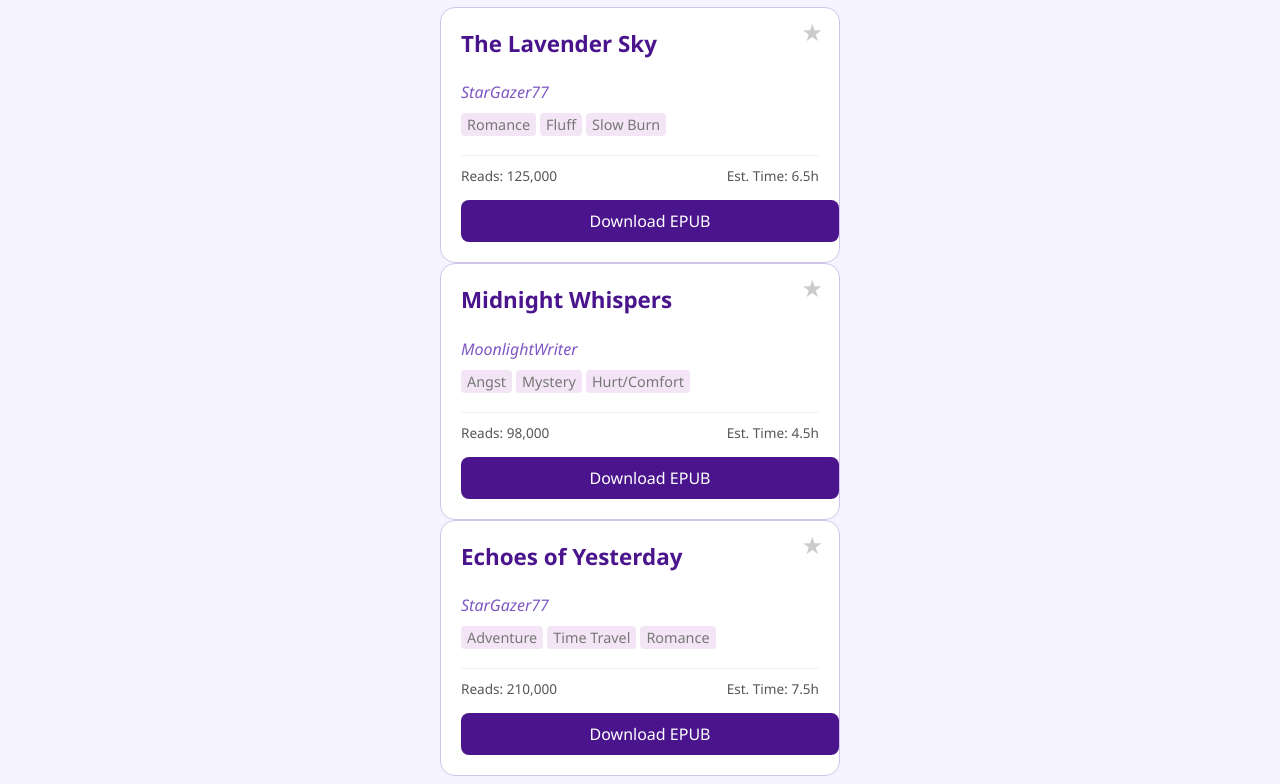
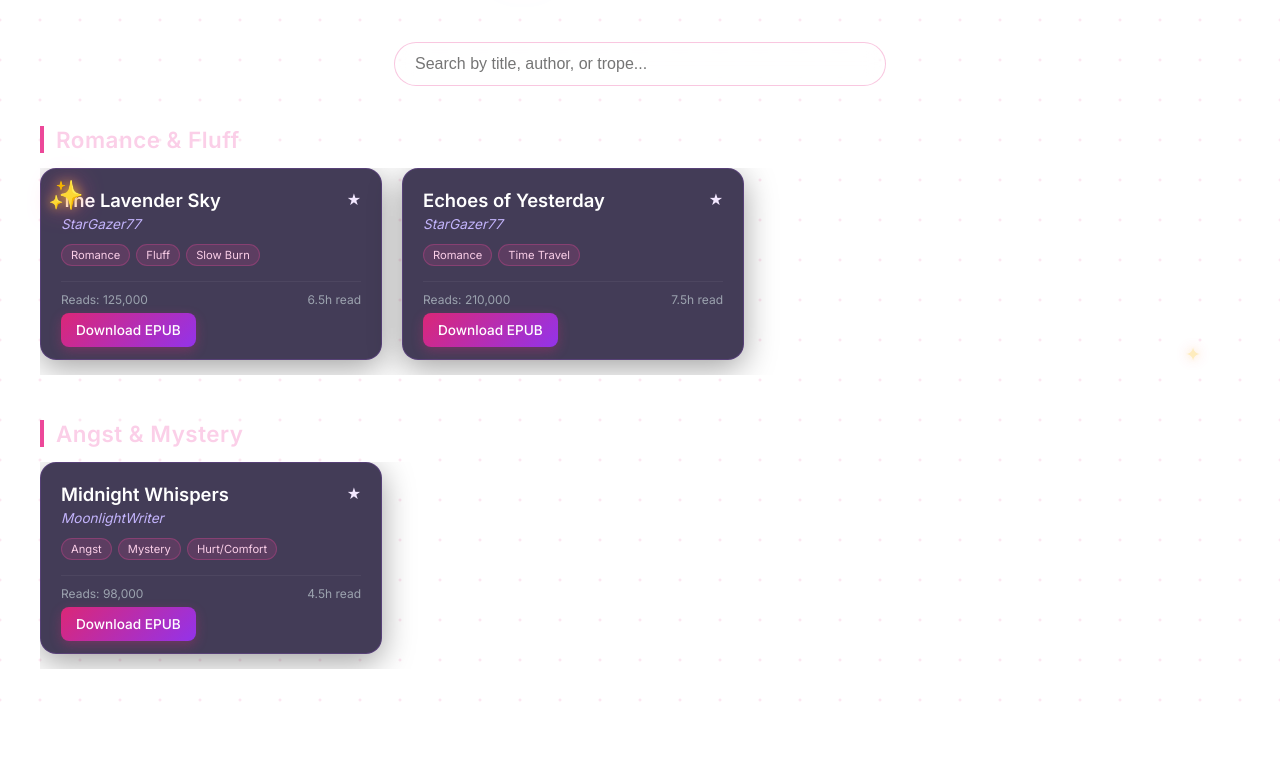
Before and after one commit to emilyehahr-pixel/emilys-internet-archive, a plain HTML site: page index.html in a window 1280 px wide. Shown: the part 180-964 px from the top of the page. After the commit the page ends 914 px from the top, so only its background shows below. Drawn offline with Linux system fonts and the light colour scheme.

Commit message:
Update index.html

```diff
--- a/index.html
+++ b/index.html
@@ -4,396 +4,337 @@
     <meta charset="UTF-8">
     <meta name="viewport" content="width=device-width, initial-scale=1.0">
     <title>Fanfiction Archive</title>
+    <!-- Importing a gorgeous high-end girly cursive font -->
+    <link href="https://fonts.googleapis.com/css2?family=Pacifico&family=Inter:wght@300;400;500;600&display=swap" rel="stylesheet">
     <style>
-        /* --- Pastel Purple Theme & Girly Styling --- */
         :root {
-            --bg-color: #f5f3ff; /* Very light lavender */
-            --text-color: #4a148c; /* Deep purple text */
-            --card-bg: #ffffff; /* White cards */
-            --accent-color: #d1c4e9; /* Lighter purple accents */
-            --star-color: #fbc02d; /* Yellow star color */
-            --font-family: 'Segoe UI', Tahoma, Geneva, Verdana, sans-serif;
+            --bg-color: #0f0c1b;
+            --container-bg: rgba(25, 20, 40, 0.75);
+            --text-color: #f3e8ff;
+            --muted-text: #c4b5fd;
+            --card-bg: rgba(35, 27, 58, 0.85);
+            --accent-color: #ec4899;
+            --accent-glow: rgba(236, 72, 153, 0.4);
+            --star-color: #fbbf24;
+            --font-main: 'Inter', sans-serif;
+            --font-cursive: 'Pacifico', cursive;
         }
 
         body {
-            font-family: var(--font-family);
-            background-color: var(--bg-color);
+            font-family: var(--font-main);
+            background-color: var--bg-color;
+            background-image:
+                radial-gradient(white, rgba(255,255,255,0.15) 1px, transparent 1px),
+                radial-gradient(rgba(236, 72, 153, 0.2), rgba(255,255,255,0) 2px, transparent 2px);
+            background-size: 55px 55px, 40px 40px;
+            background-position: 0 0, 20px 20px;
             color: var(--text-color);
             margin: 0;
             padding: 20px;
+            overflow-x: hidden;
+        }
+
+        /* 2008 Retro Sparkle Stars */
+        .star-decoration {
+            position: fixed;
+            color: var(--star-color);
+            font-size: 24px;
+            text-shadow: 0 0 10px var(--star-color), 0 0 20px var(--accent-color);
+            animation: twinkle 2s infinite ease-in-out;
+            z-index: 999;
+            pointer-events: none;
+        }
+        @keyframes twinkle {
+            0%, 100% { opacity: 0.3; transform: scale(0.8); }
+            50% { opacity: 1; transform: scale(1.2); }
         }
 
         header {
             text-align: center;
-            margin-bottom: 30px;
+            padding: 40px 20px 20px;
             position: relative;
         }
 
-        header h1 {
+        h1 {
+            font-family: var(--font-cursive);
+            font-size: 3.5rem;
+            color: #f472b6;
             margin: 0;
-            display: inline-block;
-            font-size: 3em;
+            text-shadow: 0 0 20px rgba(244, 114, 182, 0.6), 0 0 40px rgba(168, 85, 247, 0.4);
+            letter-spacing: 1px;
         }
 
-        /* Yellow Stars Decoration */
-        header::before, header::after {
-            content: '★';
-            color: var(--star-color);
-            font-size: 2em;
-            position: absolute;
-            top: -10px;
+        .subtitle {
+            color: var(--muted-text);
+            font-size: 0.95rem;
+            margin-top: 5px;
+            text-transform: uppercase;
+            letter-spacing: 2px;
         }
-        header::before { left: 10px; transform: rotate(-15deg); }
-        header::after { right: 10px; transform: rotate(15deg); }
 
-        /* --- Search & Filter Bar --- */
+        /* Search & Filters */
         .controls-container {
+            max-width: 800px;
+            margin: 20px auto 40px;
             display: flex;
+            gap: 15px;
             justify-content: center;
-            gap: 15px;
-            margin-bottom: 30px;
             flex-wrap: wrap;
         }
 
         input[type="text"] {
-            padding: 10px;
-            border: 2px solid var(--accent-color);
-            border-radius: 20px;
-            width: 300px;
-            font-family: inherit;
+            width: 100%;
+            max-width: 450px;
+            padding: 12px 20px;
+            background: rgba(255, 255, 255, 0.05);
+            border: 1px solid rgba(236, 72, 153, 0.3);
+            border-radius: 30px;
+            color: var(--text-color);
+            font-size: 1rem;
+            outline: none;
+            backdrop-filter: blur(10px);
+            transition: all 0.3s ease;
         }
 
-        .filter-btn {
-            padding: 10px 20px;
-            background-color: var(--accent-color);
-            color: var(--text-color);
-            border: none;
-            border-radius: 20px;
-            cursor: pointer;
-            font-family: inherit;
-        }
-        .filter-btn:hover { background-color: #b39ddb; }
-
-        /* --- Tag Filter Panel (Hidden by Default) --- */
-        #tag-panel {
-            display: none;
-            background-color: #ede7f6;
-            padding: 15px;
-            border-radius: 10px;
-            margin-bottom: 20px;
-            text-align: center;
-        }
-        .tag-checkbox { margin: 5px; }
-
-        /* --- Story Grid Layout --- */
-        #archive-grid {
-            display: grid;
-            grid-template-columns: repeat(auto-fill, minmax(300px, 1fr));
-            gap: 20px;
+        input[type="text"]:focus {
+            border-color: var(--accent-color);
+            box-shadow: 0 0 15px var(--accent-glow);
         }
 
-        /* --- Best Sellers Section Header --- */
-        .section-header {
-            grid-column: 1 / -1; /* Span full width */
-            margin-top: 30px;
-            margin-bottom: 10px;
-            border-bottom: 2px solid var(--accent-color);
-            padding-bottom: 5px;
+        /* Netflix-style Row Sliders */
+        .trope-section {
+            margin-bottom: 45px;
+            max-width: 1300px;
+            margin-left: auto;
+            margin-right: auto;
+            padding: 0 20px;
         }
 
-        /* --- The Story Card --- */
-        .story-card {
-            background-color: var(--card-bg);
-            border: 1px solid var(--accent-color);
-            border-radius: 15px;
+        .trope-title {
+            font-size: 1.4rem;
+            font-weight: 600;
+            color: #fbcfe8;
+            margin-bottom: 15px;
+            border-left: 4px solid var(--accent-color);
+            padding-left: 12px;
+            letter-spacing: 0.5px;
+        }
+
+        .fic-slider {
+            display: flex;
+            gap: 20px;
+            overflow-x: auto;
+            padding-bottom: 15px;
+            scroll-behavior: smooth;
+        }
+
+        .fic-slider::-webkit-scrollbar {
+            height: 8px;
+        }
+        .fic-slider::-webkit-scrollbar-track {
+            background: rgba(255, 255, 255, 0.02);
+            border-radius: 4px;
+        }
+        .fic-slider::-webkit-scrollbar-thumb {
+            background: rgba(236, 72, 153, 0.3);
+            border-radius: 4px;
+        }
+
+        /* Card Design */
+        .fic-card {
+            flex: 0 0 300px;
+            background: var(--card-bg);
+            border: 1px solid rgba(168, 85, 247, 0.2);
+            border-radius: 16px;
             padding: 20px;
+            box-shadow: 0 8px 32px 0 rgba(0, 0, 0, 0.37);
+            backdrop-filter: blur(8px);
+            transition: transform 0.3s ease, border-color 0.3s ease, box-shadow 0.3s ease;
             display: flex;
             flex-direction: column;
             justify-content: space-between;
-            transition: transform 0.2s;
             position: relative;
         }
-        .story-card:hover { transform: scale(1.03); }
 
-        /* Favorite Star Button (Top Right) */
-        .favorite-btn {
-            position: absolute;
-            top: 10px;
-            right: 10px;
-            background: none;
-            border: none;
-            cursor: pointer;
-            font-size: 1.5em;
-            color: #ccc; /* Default gray star */
+        .fic-card:hover {
+            transform: translateY(-5px);
+            border-color: var(--accent-color);
+            box-shadow: 0 12px 40px var(--accent-glow);
         }
-        .favorite-btn.is-favorite { color: var(--star-color); }
 
-        /* Card Content */
-        .card-title { margin-top: 0; font-size: 1.4em; }
-        .card-author { font-style: italic; color: #7e57c2; margin-bottom: 10px; }
-        .card-tags { color: #777; font-size: 0.9em; margin-bottom: 15px; }
-        .card-tags span { background: #f3e5f5; padding: 2px 6px; border-radius: 4px; margin-right: 4px; display: inline-block; margin-bottom: 4px;}
-
-        /* Card Footer (Reads/Time) */
-        .card-footer {
+        .card-header {
             display: flex;
             justify-content: space-between;
-            font-size: 0.85em;
-            color: #555;
-            margin-top: auto;
-            padding-top: 10px;
-            border-top: 1px solid #eee;
+            align-items: flex-start;
         }
 
-        /* Read/Download Button */
-        .read-btn {
-            display: block;
-            width: 100%;
-            padding: 10px;
-            background-color: var(--text-color);
+        .fic-title {
+            font-size: 1.15rem;
+            font-weight: 600;
+            color: #ffffff;
+            margin: 0 0 5px 0;
+        }
+
+        .fic-author {
+            font-size: 0.850rem;
+            color: var(--muted-text);
+            font-style: italic;
+            margin-bottom: 12px;
+        }
+
+        .tags-container {
+            display: flex;
+            flex-wrap: wrap;
+            gap: 6px;
+            margin-bottom: 15px;
+        }
+
+        .tag {
+            font-size: 0.7rem;
+            background: rgba(236, 72, 153, 0.15);
+            color: #fbcfe8;
+            padding: 3px 9px;
+            border-radius: 20px;
+            border: 1px solid rgba(236, 72, 153, 0.3);
+        }
+
+        .fic-stats {
+            font-size: 0.75rem;
+            color: #9ca3af;
+            display: flex;
+            justify-content: space-between;
+            border-top: 1px solid rgba(255, 255, 255, 0.05);
+            padding-top: 10px;
+            margin-bottom: 12px;
+        }
+
+        .download-btn {
+            background: linear-gradient(135deg, #db2777, #9333ea);
             color: white;
+            border: none;
+            padding: 9px 15px;
+            border-radius: 8px;
+            font-weight: 500;
+            font-size: 0.85rem;
+            cursor: pointer;
             text-align: center;
             text-decoration: none;
-            border-radius: 8px;
-            margin-top: 15px;
-            font-family: inherit;
+            transition: opacity 0.2s ease;
+            box-shadow: 0 4px 12px rgba(219, 39, 119, 0.3);
         }
-        .read-btn:hover { background-color: #673ab7; }
 
-        /* --- Responsive Design --- */
-        @media (max-width: 600px) {
-            header h1 { font-size: 2em; }
-            input[type="text"] { width: 80%; }
+        .download-btn:hover {
+            opacity: 0.9;
         }
     </style>
 </head>
 <body>
 
+    <!-- Retro 2008 Sparkle Elements -->
+    <div class="star-decoration" style="top: 8%; left: 10%;">✦</div>
+    <div class="star-decoration" style="top: 15%; right: 12%; animation-delay: 0.5s;">★</div>
+    <div class="star-decoration" style="top: 45%; left: 4%;">✨</div>
+    <div class="star-decoration" style="top: 65%; right: 6%; animation-delay: 1s;">✦</div>
+
     <header>
         <h1>Fanfiction Archive</h1>
+        <div class="subtitle">Secure High-Tech Digital Vault</div>
     </header>
 
-    <!-- Search & Filter Controls -->
     <div class="controls-container">
-        <input type="text" id="searchInput" placeholder="Search Title or Author...">
-        <button class="filter-btn" onclick="toggleTagPanel()">Filter by Tags ▾</button>
-        <button class="filter-btn" onclick="clearFilters()">Clear Filters</button>
+        <input type="text" id="searchInput" placeholder="Search by title, author, or trope...">
     </div>
 
-    <!-- Tag Panel (Initially Hidden) -->
-    <div id="tag-panel">
-        <p>Select tags to include:</p>
-        <!-- Tags will be populated here by JavaScript -->
-    </div>
+    <main id="archiveContainer">
+        <!-- Netflix Style Row: Romance & Fluff -->
+        <section class="trope-section">
+            <div class="trope-title">Romance & Fluff </div>
+            <div class="fic-slider">
+                <div class="fic-card">
+                    <div>
+                        <div class="card-header">
+                            <h3 class="fic-title">The Lavender Sky</h3>
+                            <span>★</span>
+                        </div>
+                        <div class="fic-author">StarGazer77</div>
+                        <div class="tags-container">
+                            <span class="tag">Romance</span>
+                            <span class="tag">Fluff</span>
+                            <span class="tag">Slow Burn</span>
+                        </div>
+                    </div>
+                    <div>
+                        <div class="fic-stats">
+                            <span>Reads: 125,000</span>
+                            <span>6.5h read</span>
+                        </div>
+                        <a href="epub/the-lavender-sky.epub" class="download-btn" download>Download EPUB</a>
+                    </div>
+                </div>
 
-    <!-- Archive Grid where stories will appear -->
-    <div id="archive-grid">
-        <!-- Best Sellers (Favorites) will appear here first -->
-        <h2 id="best-sellers-header" class="section-header" style="display:none;">Best Sellers ✨</h2>
-        <div id="best-sellers-container" class="story-grid-section"></div>
+                <div class="fic-card">
+                    <div>
+                        <div class="card-header">
+                            <h3 class="fic-title">Echoes of Yesterday</h3>
+                            <span>★</span>
+                        </div>
+                        <div class="fic-author">StarGazer77</div>
+                        <div class="tags-container">
+                            <span class="tag">Romance</span>
+                            <span class="tag">Time Travel</span>
+                        </div>
+                    </div>
+                    <div>
+                        <div class="fic-stats">
+                            <span>Reads: 210,000</span>
+                            <span>7.5h read</span>
+                        </div>
+                        <a href="epub/echoes-of-yesterday.epub" class="download-btn" download>Download EPUB</a>
+                    </div>
+                </div>
+            </div>
+        </section>
 
-        <!-- Regular Archive Title -->
-        <h2 id="regular-header" class="section-header" style="display:none;">All Stories</h2>
-        <div id="regular-container" class="story-grid-section"></div>
-    </div>
+        <!-- Netflix Style Row: Angst & Mystery -->
+        <section class="trope-section">
+            <div class="trope-title">Angst & Mystery</div>
+            <div class="fic-slider">
+                <div class="fic-card">
+                    <div>
+                        <div class="card-header">
+                            <h3 class="fic-title">Midnight Whispers</h3>
+                            <span>★</span>
+                        </div>
+                        <div class="fic-author">MoonlightWriter</div>
+                        <div class="tags-container">
+                            <span class="tag">Angst</span>
+                            <span class="tag">Mystery</span>
+                            <span class="tag">Hurt/Comfort</span>
+                        </div>
+                    </div>
+                    <div>
+                        <div class="fic-stats">
+                            <span>Reads: 98,000</span>
+                            <span>4.5h read</span>
+                        </div>
+                        <a href="epub/midnight-whispers.epub" class="download-btn" download>Download EPUB</a>
+                    </div>
+                </div>
+            </div>
+        </section>
+    </main>
 
     <script>
-        // --- JavaScript ---
-        // (We will need to populate this after generating the metadata.json)
-
-        // 1. Sample Data (TEMPORARY: DELETE AFTER METADATA.JSON IS READY)
-        // In real usage, this array will be replaced by fetching the JSON.
-        const tempStories = [
-            {
-                "id": "1",
-                "title": "The Lavender Sky",
-                "author": "StarGazer77",
-                "url": "https://www.wattpad.com/story/example1",
-                "wordCount": 95000,
-                "readingTimeHours": 6.5,
-                "tags": ["Romance", "Fluff", "Slow Burn"],
-                "epubFile": "epub/the_lavender_sky.epub",
-                "reads": 125000
-            },
-            {
-                "id": "2",
-                "title": "Midnight Whispers",
-                "author": "MoonlightWriter",
-                "url": "https://www.wattpad.com/story/example2",
-                "wordCount": 68000,
-                "reads": 98000,
-                "readingTimeHours": 4.5,
-                "tags": ["Angst", "Mystery", "Hurt/Comfort"],
-                "epubFile": "epub/midnight_whispers.epub"
-            },
-            {
-                "id": "3",
-                "title": "Echoes of Yesterday",
-                "author": "StarGazer77",
-                "url": "https://www.wattpad.com/story/example3",
-                "wordCount": 110000,
-                "reads": 210000,
-                "readingTimeHours": 7.5,
-                "tags": ["Adventure", "Time Travel", "Romance"],
-                "epubFile": "epub/echoes_of_yesterday.epub"
-            }
-        ];
-
-        // State for managing favorites and filters
-        let allStories = [];
-        let currentFavorites = JSON.parse(localStorage.getItem('favoriteFics')) || [];
-        let activeTagFilters = new Set();
-        let uniqueTags = new Set();
-
-        // 2. Initialization: Load Data (Connect to GitHub later)
-        function initArchive() {
-            // --- HOW IT WILL WORK LATER: ---
-            // fetch('metadata.json')
-            //    .then(response => response.json())
-            //    .then(data => {
-            //        allStories = data.stories;
-            //        renderArchive();
-            //    });
-
-            // --- TEMPORARY: USING SAMPLE DATA ---
-            allStories = tempStories;
-            renderArchive();
-        }
-
-        // 3. Rendering Function
-        function renderArchive() {
-            // A. Populate Tag Filter Panel
-            allStories.forEach(story => {
-                story.tags.forEach(tag => uniqueTags.add(tag));
+        // Simple search filter prototype
+        const searchInput = document.getElementById('searchInput');
+        searchInput.addEventListener('input', (e) => {
+            const query = e.target.value.toLowerCase();
+            const cards = document.querySelectorAll('.fic-card');
+            cards.forEach(card => {
+                const text = card.innerText.toLowerCase();
+                card.style.display = text.includes(query) ? 'flex' : 'none';
             });
-
-            const tagPanel = document.getElementById('tag-panel');
-            tagPanel.innerHTML = '<p>Select tags to include:</p>';
-            Array.from(uniqueTags).sort().forEach(tag => {
-                const isChecked = activeTagFilters.has(tag) ? 'checked' : '';
-                tagPanel.innerHTML += `
-                    <label class="tag-checkbox">
-                        <input type="checkbox" value="${tag}" ${isChecked} onchange="handleTagChange(this)">
-                        ${tag}
-                    </label>
-                `;
-            });
-
-            // B. Filter Stories based on Search and Tags
-            const searchTerm = document.getElementById('searchInput').value.toLowerCase();
-
-            const filteredStories = allStories.filter(story => {
-                const titleMatch = story.title.toLowerCase().includes(searchTerm);
-                const authorMatch = story.author.toLowerCase().includes(searchTerm);
-                const searchMatch = titleMatch || authorMatch;
-
-                let tagMatch = true;
-                if (activeTagFilters.size > 0) {
-                    tagMatch = story.tags.some(tag => activeTagFilters.has(tag));
-                }
-
-                return searchMatch && tagMatch;
-            });
-
-            // C. Separate Favorites and Regular Stories
-            const bestSellersContainer = document.getElementById('best-sellers-container');
-            const regularContainer = document.getElementById('regular-container');
-            const bestSellersHeader = document.getElementById('best-sellers-header');
-            const regularHeader = document.getElementById('regular-header');
-
-            bestSellersContainer.innerHTML = '';
-            regularContainer.innerHTML = '';
-
-            const favorites = filteredStories.filter(story => currentFavorites.includes(story.id));
-            const regulars = filteredStories.filter(story => !currentFavorites.includes(story.id));
-
-            // D. Display Sections
-            if (favorites.length > 0) {
-                bestSellersHeader.style.display = 'block';
-                favorites.forEach(story => bestSellersContainer.appendChild(createStoryCard(story)));
-            } else {
-                bestSellersHeader.style.display = 'none';
-            }
-
-            if (regulars.length > 0) {
-                // Only show "All Stories" header if we also have favorites displayed,
-                // otherwise it's redundant. (Feel free to change this logic!)
-                regularHeader.style.display = (favorites.length > 0) ? 'block' : 'none';
-                regulars.forEach(story => regularContainer.appendChild(createStoryCard(story)));
-            } else {
-                regularHeader.style.display = 'none';
-            }
-        }
-
-        // 4. Helper to Create HTML for a Single Story Card
-        function createStoryCard(story) {
-            const card = document.createElement('div');
-            card.className = 'story-card';
-            card.id = `story-${story.id}`;
-
-            const isFav = currentFavorites.includes(story.id);
-            const favClass = isFav ? 'is-favorite' : '';
-
-            const tagsHtml = story.tags.map(tag => `<span>${tag}</span>`).join('');
-
-            card.innerHTML = `
-                <h3 class="card-title">${story.title}</h3>
-                <div class="card-author">${story.author}</div>
-                <div class="card-tags">${tagsHtml}</div>
-                <div class="card-footer">
-                    <span>Reads: ${story.reads ? story.reads.toLocaleString() : 'Unknown'}</span>
-                    <span>Est. Time: ${story.readingTimeHours}h</span>
-                </div>
-                <a href="${story.epubFile}" class="read-btn" download>Download EPUB</a>
-                <button class="favorite-btn ${favClass}" onclick="toggleFavorite('${story.id}')">★</button>
-            `;
-
-            return card;
-        }
-
-        // 5. Event Handlers
-        // Search Input changes
-        document.getElementById('searchInput').addEventListener('input', renderArchive);
-
-        // Toggle Tag Panel
-        function toggleTagPanel() {
-            const panel = document.getElementById('tag-panel');
-            panel.style.display = (panel.style.display === 'none' || panel.style.display === '') ? 'block' : 'none';
-        }
-
-        // Tag Checkbox change
-        function handleTagChange(checkbox) {
-            if (checkbox.checked) {
-                activeTagFilters.add(checkbox.value);
-            } else {
-                activeTagFilters.delete(checkbox.value);
-            }
-            renderArchive();
-        }
-
-        // Clear Filters
-        function clearFilters() {
-            activeTagFilters.clear();
-            document.getElementById('searchInput').value = '';
-            renderArchive(); // This re-checks all checkboxes and filters
-        }
-
-        // Toggle Favorite
-        function toggleFavorite(storyId) {
-            const index = currentFavorites.indexOf(storyId);
-            if (index > -1) {
-                currentFavorites.splice(index, 1); // Remove from favorites
-            } else {
-                currentFavorites.push(storyId); // Add to favorites
-            }
-            localStorage.setItem('favoriteFics', JSON.stringify(currentFavorites));
-            renderArchive(); // Re-render to move the card
-        }
-
-        // Initial Setup
-        initArchive();
-
+        });
     </script>
-
 </body>
 </html>
```
